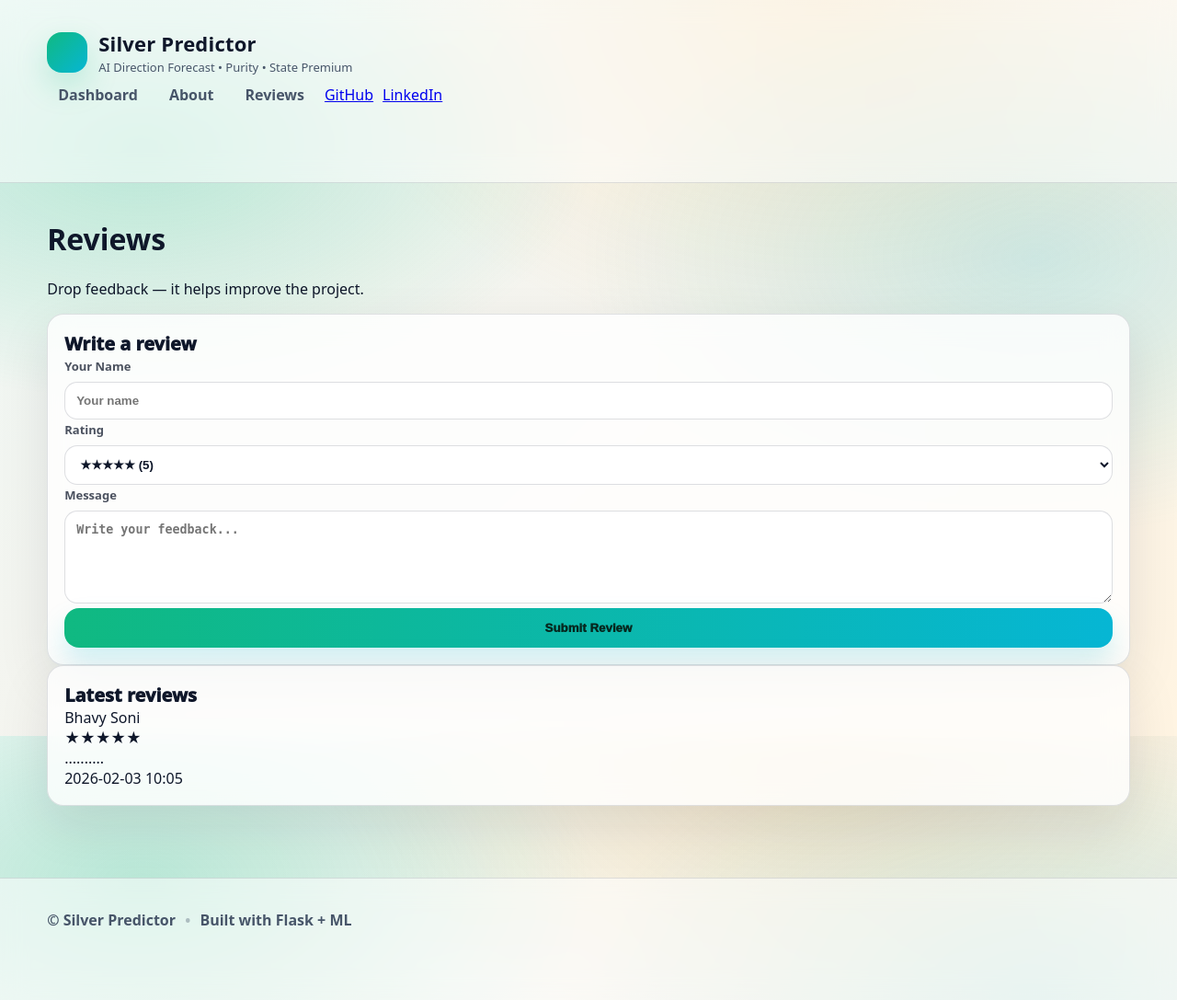
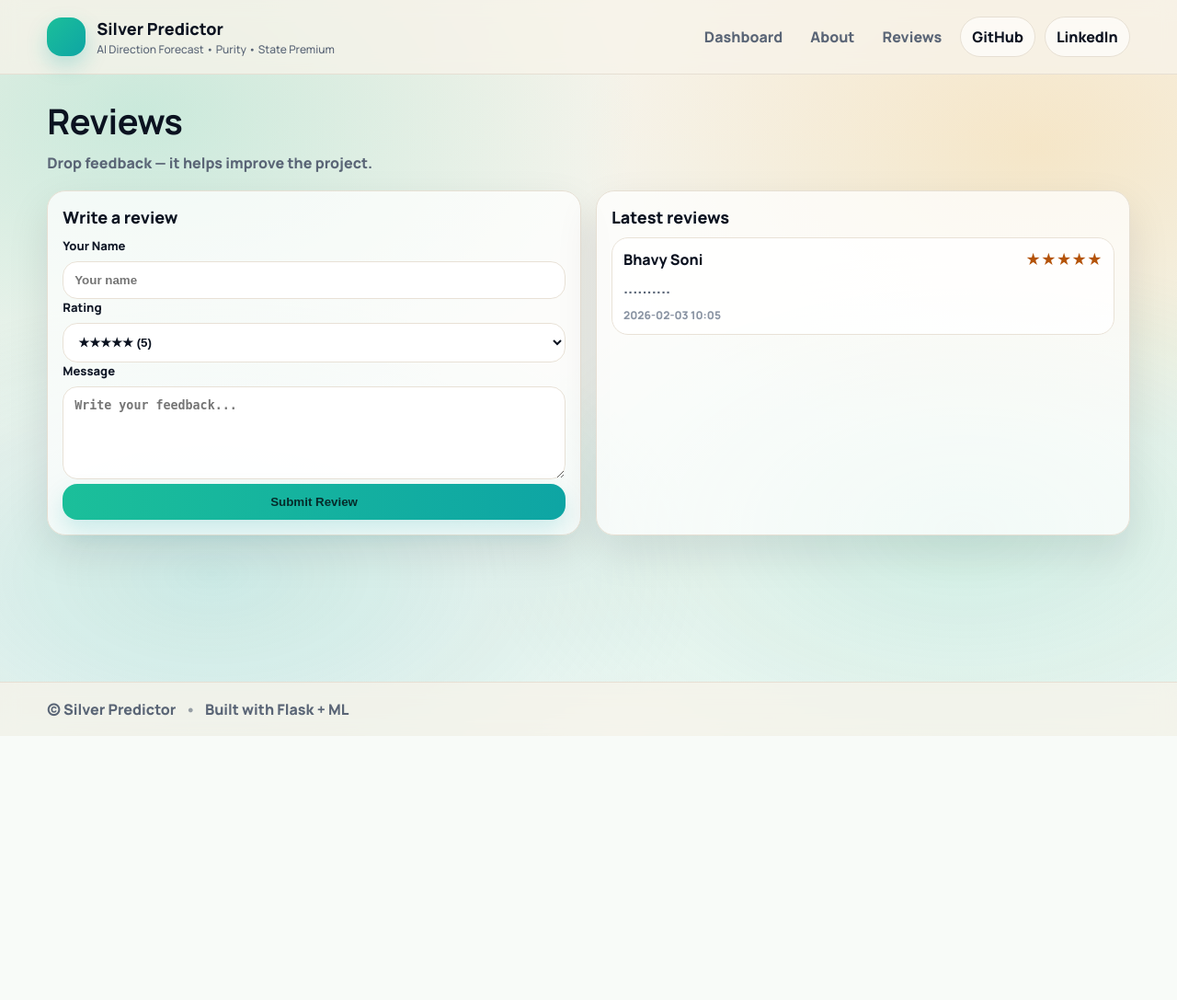
Before and after one commit to Bhavy123321/Silver-Price-Predictor, a Flask app: page /reviews in a window 1280 px wide. Shown: the whole page at 92% size. After the commit the page ends 800 px from the top, so only its background shows below. Run offline with Flask 3, Linux system fonts and the light colour scheme; data comes from the database, SQL or seed files in the repository.

Commit message:
Update style.css

```diff
--- a/static/style.css
+++ b/static/style.css
@@ -1,408 +1,431 @@
-/* =========================================================
-   Silver Predictor — Cream/Mint Theme (Theme-only update)
-   Keeps your existing HTML class names (no layout changes)
-========================================================= */
-
 :root{
-  --bg0:#f6f4ee;
-  --bg1:#eef7f4;
-  --bg2:#fff4e2;
-
-  --card:#ffffffcc;
-  --card2:#ffffffb8;
-
-  --text:#0f172a;
-  --muted:#475569;
-
-  --border:rgba(15,23,42,.12);
-  --shadow:0 20px 55px rgba(15,23,42,.10);
-
-  --accent:#10b981;     /* mint */
-  --accent2:#06b6d4;    /* cyan */
-  --gold:#f59e0b;       /* amber/gold */
-
-  --danger:#ef4444;
-  --success:#10b981;
-
-  --radius:18px;
+  --bg1:#f7f3ea;      /* sand */
+  --bg2:#eef7f3;      /* mint */
+  --ink:#0b1220;      /* near-black */
+  --muted:#5a6576;
+  --card:#ffffffcc;   /* soft white */
+  --border:#e6dfd3;
+  --shadow: 0 18px 45px rgba(10,18,32,0.10);
+  --mint:#1bbf9a;
+  --mint2:#0ea5a4;
+  --amber:#f59e0b;
+  --up:#0f766e;
+  --down:#be123c;
+  --radius: 20px;
 }
 
-*{box-sizing:border-box}
-html,body{height:100%}
+*{ box-sizing:border-box; }
+html,body{ height:100%; }
+
 body{
   margin:0;
-  font-family: ui-sans-serif, system-ui, -apple-system, Segoe UI, Roboto, Helvetica, Arial;
-  color:var(--text);
-  overflow-x:hidden;
-
+  font-family: Manrope, system-ui, -apple-system, Segoe UI, Roboto, Arial;
+  color: var(--ink);
   background:
-    radial-gradient(900px 500px at 12% 20%, rgba(16,185,129,.25), transparent 55%),
-    radial-gradient(900px 550px at 88% 35%, rgba(6,182,212,.18), transparent 55%),
-    radial-gradient(1000px 700px at 70% 0%, rgba(245,158,11,.18), transparent 55%),
-    linear-gradient(135deg, var(--bg1), var(--bg0), var(--bg2));
+    radial-gradient(900px 600px at 12% 15%, rgba(27,191,154,0.20), transparent 60%),
+    radial-gradient(900px 600px at 88% 20%, rgba(245,158,11,0.16), transparent 55%),
+    linear-gradient(180deg, var(--bg1), var(--bg2));
 }
 
-/* Container */
+.app-shell{ min-height:100vh; display:flex; flex-direction:column; }
+.main{ flex:1; }
+
 .container{
   width:min(1200px, 92vw);
-  margin:0 auto;
-  padding:18px 0 60px;
+  margin: 0 auto;
+  padding: 18px 0;
 }
 
-/* Topbar */
+.bg{
+  position: fixed;
+  inset: 0;
+  pointer-events:none;
+  opacity: .9;
+  background:
+    radial-gradient(900px 520px at 18% 78%, rgba(14,165,164,.18), transparent 60%),
+    radial-gradient(900px 520px at 82% 72%, rgba(27,191,154,.16), transparent 60%);
+  z-index:-1;
+}
+
 .topbar{
-  width:100%;
-  padding:14px 4vw;
+  position: sticky;
+  top:0;
+  z-index:50;
+  background: rgba(247,243,234,.75);
+  border-bottom: 1px solid var(--border);
+  backdrop-filter: blur(10px);
+}
+
+.topbar-inner{
   display:flex;
   justify-content:space-between;
   align-items:center;
-  border-bottom: 1px solid var(--border);
-  position: sticky;
-  top:0;
-  z-index:50;
-  background: rgba(255,255,255,.55);
-  backdrop-filter: blur(14px);
+  gap: 12px;
 }
 
-.brand{display:flex; gap:12px; align-items:center}
+.brand{ display:flex; gap: 12px; align-items:center; }
 .logo{
-  width:44px; height:44px;
-  border-radius:16px;
-  background: linear-gradient(135deg, var(--accent), var(--accent2));
-  box-shadow: 0 14px 34px rgba(16,185,129,.22);
+  width: 42px; height: 42px;
+  border-radius: 16px;
+  background: linear-gradient(135deg, var(--mint), var(--mint2));
+  box-shadow: 0 10px 22px rgba(14,165,164,0.25);
 }
-.brand-title{font-size:22px; font-weight:900; letter-spacing:.2px}
-.brand-sub{font-size:13px; color:var(--muted); margin-top:2px}
+.brand-title{ font-weight: 800; font-size: 18px; }
+.brand-sub{ font-size: 12px; color: var(--muted); margin-top: 2px; }
 
-.nav{display:flex; gap:10px; align-items:center; flex-wrap:wrap}
+.nav{ display:flex; gap: 10px; align-items:center; flex-wrap:wrap; justify-content:flex-end; }
 .nav-link{
-  color:var(--muted);
+  color: var(--muted);
   text-decoration:none;
-  font-weight:800;
-  padding:10px 12px;
-  border-radius:12px;
-  transition:180ms ease;
+  font-weight: 800;
+  padding: 10px 10px;
+  border-radius: 14px;
 }
-.nav-link:hover{
-  color:var(--text);
-  background: rgba(15,23,42,.06);
+.nav-link:hover{ background: rgba(14,165,164,.10); color: var(--ink); }
+
+.btn-chip{
+  text-decoration:none;
+  font-weight: 800;
+  color: var(--ink);
+  padding: 10px 12px;
+  border-radius: 999px;
+  border: 1px solid var(--border);
+  background: rgba(255,255,255,.60);
+}
+.btn-chip:hover{ border-color: rgba(14,165,164,.45); }
+
+/* Toast */
+.toast{
+  padding: 12px 14px;
+  border-radius: 16px;
+  border: 1px solid var(--border);
+  background: rgba(255,255,255,.75);
+  box-shadow: 0 10px 25px rgba(10,18,32,.08);
+  margin: 12px 0;
+  font-weight: 700;
+}
+.toast.error{
+  border-color: rgba(190,18,60,.25);
+  background: rgba(190,18,60,.08);
+}
+.toast.success{
+  border-color: rgba(15,118,110,.25);
+  background: rgba(15,118,110,.08);
 }
 
-.pill{
-  text-decoration:none;
-  color:var(--text);
-  padding:10px 14px;
+/* HERO */
+.hero{
+  display:grid;
+  grid-template-columns: 1.3fr .7fr;
+  gap: 14px;
+  margin-top: 10px;
+}
+.hero h1{
+  margin: 0;
+  font-size: clamp(26px, 3.2vw, 44px);
+  letter-spacing: -0.6px;
+}
+.hero p{
+  margin: 10px 0 0;
+  color: var(--muted);
+  line-height: 1.6;
+  font-weight: 700;
+}
+.hero-badges{ margin-top: 12px; display:flex; flex-wrap:wrap; gap: 10px; }
+.badge{
+  padding: 8px 12px;
+  border-radius: 999px;
   border: 1px solid var(--border);
-  border-radius:999px;
-  background: rgba(255,255,255,.70);
-  box-shadow: 0 10px 18px rgba(15,23,42,.08);
-  transition: transform 160ms ease, background 160ms ease;
-  font-weight:900;
-}
-.pill:hover{transform: translateY(-1px); background: rgba(255,255,255,.85)}
-
-/* Hero */
-.hero{
-  display:flex;
-  justify-content:space-between;
-  align-items:flex-start;
-  gap:18px;
-  margin-top:18px;
-}
-.hero-left h1{
-  font-size: clamp(36px, 4vw, 56px);
-  margin:10px 0 10px;
-  letter-spacing:-.9px;
-}
-.hero-left p{
-  margin:0;
-  color:var(--muted);
-  font-size:16px;
-  line-height:1.65;
-  max-width:720px;
-}
-.hero-badges{
-  display:flex; gap:10px; flex-wrap:wrap;
-  margin-top:14px;
-}
-.badge{
-  display:inline-flex;
-  padding:8px 14px;
-  border-radius:999px;
-  border:1px solid rgba(16,185,129,.30);
-  background: rgba(16,185,129,.10);
-  font-weight:900;
-  color:#065f46;
+  background: rgba(255,255,255,.65);
+  font-weight: 800;
+  color: var(--ink);
 }
 
 .mini-card{
-  background: var(--card);
+  height:100%;
+  border-radius: var(--radius);
   border: 1px solid var(--border);
-  border-radius: var(--radius);
+  background: rgba(255,255,255,.70);
   box-shadow: var(--shadow);
-  padding:16px 16px;
-  min-width:300px;
+  padding: 16px;
 }
-.mini-title{font-weight:900; margin-bottom:8px}
-.mini-text{color:var(--muted); font-weight:700; line-height:1.5}
+.mini-title{ font-weight: 900; }
+.mini-text{ margin-top: 8px; color: var(--muted); font-weight: 700; line-height:1.55; }
 
-/* Layout */
+/* LAYOUT */
 .layout{
+  margin-top: 16px;
   display:grid;
-  grid-template-columns: 1fr 1fr;
-  gap:16px;
-  margin-top:16px;
+  grid-template-columns: 1fr 1.25fr;
+  gap: 16px;
+}
+@media (max-width: 980px){
+  .hero{ grid-template-columns: 1fr; }
+  .layout{ grid-template-columns: 1fr; }
 }
 
 .panel{
-  background: var(--card);
+  border-radius: var(--radius);
   border: 1px solid var(--border);
-  border-radius: var(--radius);
+  background: rgba(255,255,255,.72);
   box-shadow: var(--shadow);
-  backdrop-filter: blur(14px);
-  padding:18px;
+  padding: 16px;
 }
+.panel-head{ display:flex; justify-content:space-between; align-items:flex-start; gap: 10px; }
+.panel-title{ font-weight: 900; font-size: 18px; }
+.panel-sub{ margin-top: 4px; color: var(--muted); font-weight: 700; }
 
-.panel-head{
-  display:flex;
-  justify-content:space-between;
-  align-items:flex-start;
-  gap:12px;
-  margin-bottom:10px;
-}
-.panel-title{font-size:20px; font-weight:950}
-.panel-sub{color:var(--muted); font-weight:700; margin-top:2px}
-.panel-sep{
-  height:1px;
-  background: rgba(15,23,42,.08);
-  margin:16px 0;
-}
+.form{ margin-top: 10px; }
+.row2{ display:grid; grid-template-columns: 1fr 1fr; gap: 12px; margin-bottom: 12px; }
+@media (max-width: 680px){ .row2{ grid-template-columns: 1fr; } }
 
-/* Form */
-.form .row2{
-  display:grid;
-  grid-template-columns: 1fr 1fr;
-  gap:12px;
-  margin-bottom:10px;
-}
 .field label{
   display:block;
-  font-weight:900;
-  color: rgba(15,23,42,.75);
-  font-size:13px;
-  margin:2px 0 8px;
+  font-weight: 900;
+  font-size: 13px;
+  margin: 0 0 8px;
+  color: #111827;
 }
-.field label.ghost{color:transparent; user-select:none}
+.field label.ghost{ color: transparent; user-select:none; }
 
-select, input, textarea{
+select, .input, textarea{
   width:100%;
-  padding:12px 12px;
-  border-radius:14px;
-  border:1px solid rgba(15,23,42,.14);
+  padding: 12px 12px;
+  border-radius: 16px;
+  border: 1px solid #e8e1d6;
   background: rgba(255,255,255,.92);
-  color: var(--text);
   outline:none;
-  font-weight:800;
+  font-weight: 700;
+  color: var(--ink);
 }
-select:focus, input:focus, textarea:focus{
-  border-color: rgba(16,185,129,.55);
-  box-shadow: 0 0 0 4px rgba(16,185,129,.18);
+select:focus, .input:focus, textarea:focus{
+  border-color: rgba(14,165,164,.55);
+  box-shadow: 0 0 0 4px rgba(14,165,164,.14);
 }
 
 .btn-primary{
   width:100%;
   border:none;
-  border-radius:16px;
-  padding:14px 16px;
-  font-weight:950;
+  padding: 12px 14px;
+  border-radius: 16px;
+  font-weight: 900;
   cursor:pointer;
-  background: linear-gradient(90deg, var(--accent), var(--accent2));
-  color:#06281f;
-  transition: transform 150ms ease, filter 150ms ease;
-  box-shadow: 0 16px 30px rgba(6,182,212,.18);
+  background: linear-gradient(90deg, var(--mint), var(--mint2));
+  color: #062b2a;
+  box-shadow: 0 12px 25px rgba(14,165,164,.18);
 }
-.btn-primary:hover{transform: translateY(-1px); filter: brightness(1.02)}
-.btn-primary:active{transform: translateY(0) scale(.99)}
+.btn-primary:hover{ filter: brightness(1.02); transform: translateY(-1px); }
+.btn-primary:active{ transform: translateY(0px); }
 
-/* Charts */
+.ghostbtn{
+  display:inline-flex;
+  justify-content:center;
+  width:auto;
+  text-decoration:none;
+}
+
+/* RESULT CARD */
+.result-top{ display:flex; justify-content:space-between; align-items:flex-start; gap: 12px; }
+.result-kicker{ color: var(--muted); font-weight: 900; letter-spacing: .5px; font-size: 12px; }
+.result-big{ margin-top: 6px; font-size: 30px; font-weight: 900; letter-spacing: -0.5px; }
+.result-meta{ margin-top: 6px; color: var(--muted); font-weight: 800; }
+
+.dir-bubble{
+  min-width: 64px;
+  height: 44px;
+  border-radius: 999px;
+  display:flex;
+  align-items:center;
+  justify-content:center;
+  font-weight: 900;
+  border: 1px solid var(--border);
+  background: rgba(255,255,255,.75);
+}
+.dir-bubble.up{ border-color: rgba(15,118,110,.25); background: rgba(15,118,110,.08); color: var(--up); }
+.dir-bubble.down{ border-color: rgba(190,18,60,.25); background: rgba(190,18,60,.08); color: var(--down); }
+
+.dir.up{ color: var(--up); }
+.dir.down{ color: var(--down); }
+.sep{ color: #9aa3af; }
+
+.market-strip{
+  margin-top: 12px;
+  border-radius: 18px;
+  border: 1px solid #e9e2d7;
+  background: rgba(255,255,255,.85);
+  padding: 12px;
+}
+.market-label{ color: var(--muted); font-weight: 900; font-size: 12px; }
+.market-value{ margin-top: 6px; font-weight: 900; font-size: 20px; }
+
+.grid3{
+  margin-top: 12px;
+  display:grid;
+  grid-template-columns: repeat(3, 1fr);
+  gap: 12px;
+}
+@media (max-width: 980px){ .grid3{ grid-template-columns: 1fr; } }
+
+.stat{
+  border-radius: 18px;
+  border: 1px solid #e9e2d7;
+  background: rgba(255,255,255,.85);
+  padding: 12px;
+}
+.stat.accent{
+  border-color: rgba(14,165,164,.35);
+  background: rgba(14,165,164,.10);
+}
+.stat-k{ color: var(--muted); font-weight: 900; font-size: 12px; }
+.stat-v{ margin-top: 6px; font-weight: 900; font-size: 22px; }
+.stat-s{ margin-top: 4px; color: var(--muted); font-weight: 800; }
+
+.amounts{
+  margin-top: 12px;
+  display:grid;
+  grid-template-columns: repeat(3, 1fr);
+  gap: 10px;
+}
+@media (max-width: 980px){ .amounts{ grid-template-columns: 1fr; } }
+
+.amt{
+  border-radius: 18px;
+  border: 1px dashed #e5dccf;
+  background: rgba(255,255,255,.70);
+  padding: 10px 12px;
+  display:flex;
+  align-items:center;
+  justify-content:space-between;
+  gap: 10px;
+}
+.pill{
+  padding: 7px 12px;
+  border-radius: 999px;
+  border: 1px solid rgba(14,165,164,.35);
+  background: rgba(14,165,164,.10);
+  font-weight: 900;
+}
+.val{ font-weight: 900; font-size: 18px; }
+
+.warn{
+  margin-top: 12px;
+  padding: 12px;
+  border-radius: 18px;
+  border: 1px dashed rgba(245,158,11,.35);
+  background: rgba(245,158,11,.10);
+  color: #6a4600;
+  font-weight: 800;
+  line-height: 1.55;
+}
+
+.empty{
+  border-radius: 18px;
+  border: 1px dashed #e3dbcf;
+  background: rgba(255,255,255,.70);
+  padding: 16px;
+}
+.empty-title{ font-weight: 900; font-size: 18px; }
+.empty-text{ margin-top: 6px; color: var(--muted); font-weight: 800; }
+
+/* Pages */
+.page-head h1{ margin: 6px 0 0; font-size: 38px; letter-spacing:-0.6px; }
+.page-head p{ margin: 8px 0 0; color: var(--muted); font-weight: 800; line-height:1.6; }
+
+.page-grid{
+  margin-top: 16px;
+  display:grid;
+  grid-template-columns: 1fr 1fr;
+  gap: 16px;
+}
+@media (max-width: 980px){ .page-grid{ grid-template-columns: 1fr; } }
+
+.list{ margin: 10px 0 0; padding-left: 18px; color: var(--muted); font-weight: 800; line-height: 1.8; }
+.note{
+  margin-top: 12px;
+  padding: 12px;
+  border-radius: 18px;
+  border: 1px solid #e9e2d7;
+  background: rgba(255,255,255,.80);
+  color: var(--muted);
+  font-weight: 800;
+}
+
+.connect{ display:flex; gap: 10px; flex-wrap:wrap; margin-top: 10px; }
+
+.review-list{ margin-top: 10px; display:grid; gap: 10px; }
+.review{
+  border-radius: 18px;
+  border: 1px solid #e9e2d7;
+  background: rgba(255,255,255,.82);
+  padding: 12px;
+}
+.review-top{ display:flex; justify-content:space-between; gap: 10px; align-items:center; }
+.review-name{ font-weight: 900; }
+.review-stars{ color: #b45309; font-weight: 900; }
+.review-msg{ margin-top: 8px; color: var(--muted); font-weight: 800; line-height: 1.6; }
+.review-date{ margin-top: 8px; color: #8a94a3; font-weight: 800; font-size: 12px; }
+
+.footer{
+  border-top: 1px solid var(--border);
+  background: rgba(247,243,234,.75);
+  backdrop-filter: blur(10px);
+}
+.footer-inner{
+  padding: 18px 0;
+  color: var(--muted);
+  font-weight: 800;
+  display:flex;
+  gap: 10px;
+  align-items:center;
+}
+.dot{ opacity:.6; }
+/* ===== Charts UI ===== */
+.panel-sep{
+  height: 1px;
+  background: rgba(0,0,0,0.06);
+  margin: 14px 0;
+}
+
 .chart-card{
-  background: rgba(255,255,255,.72);
-  border: 1px solid rgba(15,23,42,.10);
-  border-radius: var(--radius);
-  box-shadow: 0 18px 40px rgba(15,23,42,.08);
-  padding:14px;
+  border-radius: 18px;
+  border: 1px solid #e9e2d7;
+  background: rgba(255,255,255,.78);
+  padding: 12px;
 }
-.chart-head{display:flex; justify-content:space-between; align-items:flex-start; gap:12px; margin-bottom:10px}
-.chart-title{font-weight:950}
-.chart-sub{color:var(--muted); font-weight:700; font-size:12px}
-.chart-wrap{
-  height:260px;
-  position:relative;
-}
-.chart-wrap.small{height:200px}
 
-/* Result */
-.result-top{
+.chart-head{
   display:flex;
   justify-content:space-between;
-  gap:12px;
   align-items:flex-start;
-  margin-bottom:14px;
-}
-.result-kicker{
-  font-weight:950;
-  font-size:12px;
-  letter-spacing:.12em;
-  color: rgba(15,23,42,.55);
-}
-.result-big{
-  font-size:34px;
-  font-weight:950;
-  margin-top:6px;
-  display:flex; gap:10px; align-items:baseline; flex-wrap:wrap;
-}
-.result-meta{margin-top:6px; color:var(--muted); font-weight:800}
-
-.dir{font-weight:950}
-.dir.up{color:#065f46}
-.dir.down{color:#991b1b}
-.sep{opacity:.35}
-
-.dir-bubble{
-  padding:10px 14px;
-  border-radius:999px;
-  font-weight:950;
-  border:1px solid rgba(15,23,42,.12);
-  background: rgba(255,255,255,.75);
-}
-.dir-bubble.up{border-color: rgba(16,185,129,.35); background: rgba(16,185,129,.10); color:#065f46}
-.dir-bubble.down{border-color: rgba(239,68,68,.35); background: rgba(239,68,68,.10); color:#991b1b}
-
-/* Market strips */
-.market-strip{
-  border: 1px solid rgba(15,23,42,.10);
-  border-radius: 16px;
-  background: rgba(255,255,255,.82);
-  padding:14px;
-  margin-bottom:12px;
-}
-.market-label{
-  font-weight:950;
-  font-size:12px;
-  letter-spacing:.04em;
-  color: rgba(15,23,42,.55);
-  text-transform: uppercase;
-}
-.market-value{
-  font-size:24px;
-  font-weight:950;
-  margin-top:6px;
-}
-.market-value.big{font-size:26px}
-.dot{opacity:.35; margin:0 6px}
-.market-sub{
-  margin-top:6px;
-  color:var(--muted);
-  font-weight:800;
-  font-size:12px;
+  gap: 10px;
+  margin-bottom: 10px;
 }
 
-.market-strip.predicted{
-  border-color: rgba(16,185,129,.35);
-  background: rgba(16,185,129,.09);
+.chart-title{
+  font-weight: 900;
+  font-size: 14px;
 }
 
-/* Amount pills */
-.amounts{
-  display:grid;
-  grid-template-columns: repeat(3, 1fr);
-  gap:12px;
-  margin-top:10px;
-}
-.amt{
-  display:flex;
-  justify-content:space-between;
-  align-items:center;
-  gap:10px;
-  padding:12px 12px;
-  border-radius:16px;
-  border:1px dashed rgba(15,23,42,.16);
-  background: rgba(255,255,255,.65);
-}
-.amt .pill{
-  padding:8px 12px;
-  border-radius:999px;
-  border:1px solid rgba(16,185,129,.30);
-  background: rgba(16,185,129,.10);
-  color:#065f46;
-  font-weight:950;
-  box-shadow:none;
-}
-.amt .val{
-  font-weight:950;
-  font-size:18px;
+.chart-sub{
+  margin-top: 3px;
+  color: var(--muted);
+  font-weight: 800;
+  font-size: 12px;
 }
 
-/* Result charts grid */
-.result-charts{
-  display:grid;
-  grid-template-columns: 1fr 1fr;
-  gap:12px;
+.chart-wrap{
+  height: 220px;
+}
+.chart-wrap.small{
+  height: 200px;
 }
 
-/* Warning */
-.warn{
-  margin-top:14px;
-  padding:12px 14px;
-  border-radius:16px;
-  border:1px dashed rgba(245,158,11,.40);
-  background: rgba(245,158,11,.10);
-  color:#7c2d12;
-  font-weight:900;
+.result-charts{
+  margin-top: 14px;
+  display:grid;
+  grid-template-columns: 0.85fr 1.15fr;
+  gap: 12px;
 }
-
-/* Empty */
-.empty{
-  padding:18px;
-  border-radius: var(--radius);
-  border: 1px dashed rgba(15,23,42,.18);
-  background: rgba(255,255,255,.65);
+@media (max-width: 980px){
+  .result-charts{ grid-template-columns: 1fr; }
 }
-.empty-title{font-weight:950; font-size:18px}
-.empty-text{color:var(--muted); font-weight:800; margin-top:6px}
-
-/* Footer */
-.footer{
-  margin-top:18px;
-  border-top:1px solid var(--border);
-  padding:16px 4vw;
-  display:flex;
-  justify-content:space-between;
-  gap:10px;
-  flex-wrap:wrap;
-  background: rgba(255,255,255,.55);
-  backdrop-filter: blur(14px);
-  color:var(--muted);
-  font-weight:800;
-}
-.footer a{
-  color:var(--muted);
-  text-decoration:none;
-  padding:8px 10px;
-  border-radius:12px;
-}
-.footer a:hover{
-  color:var(--text);
-  background: rgba(15,23,42,.06);
-}
-
-/* Responsive */
-@media (max-width: 980px){
-  .layout{grid-template-columns:1fr}
-  .mini-card{min-width:auto}
-}
-@media (max-width: 640px){
-  .form .row2{grid-template-columns:1fr}
-  .amounts{grid-template-columns:1fr}
-  .result-charts{grid-template-columns:1fr}
-}
```
